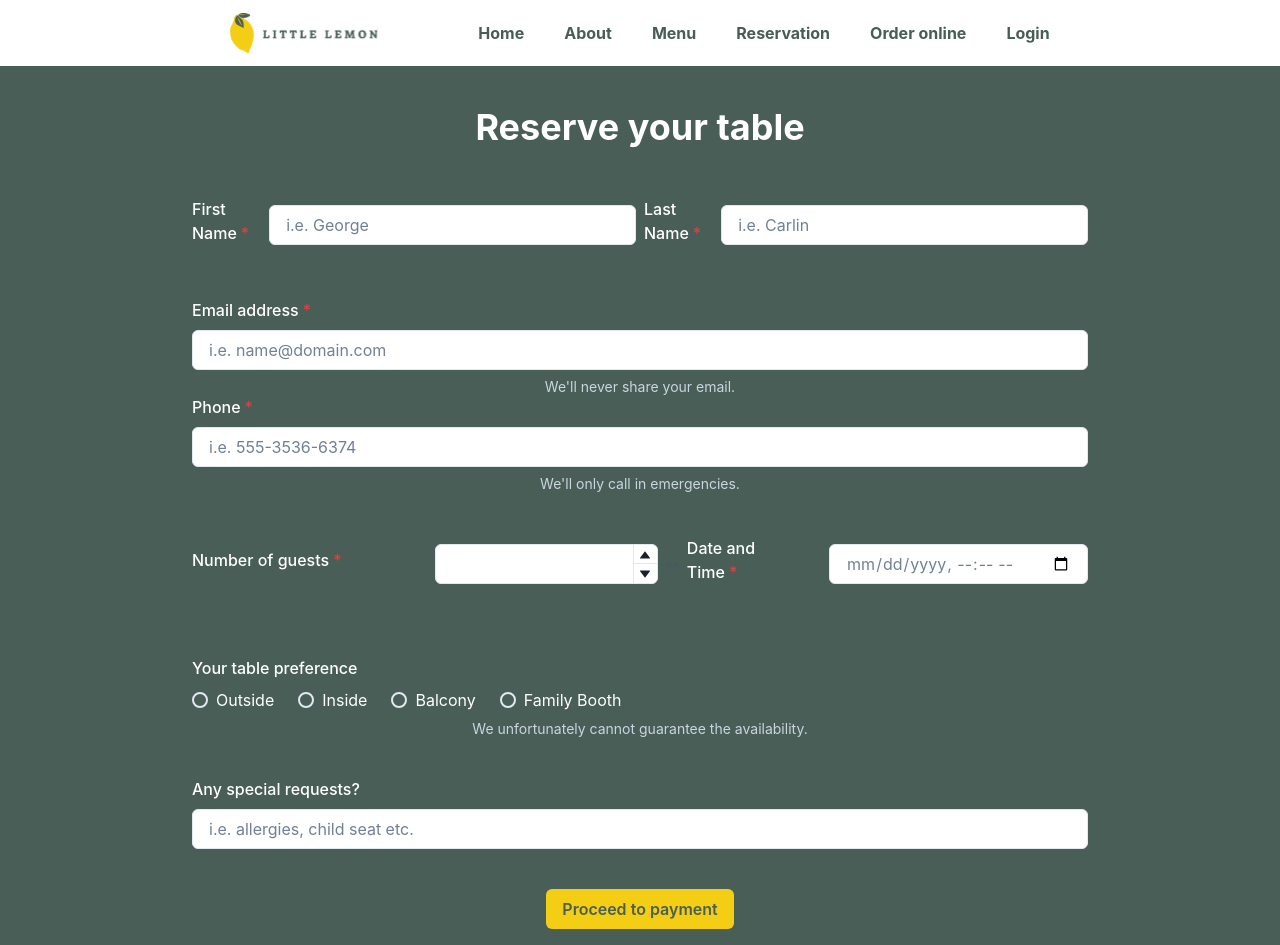
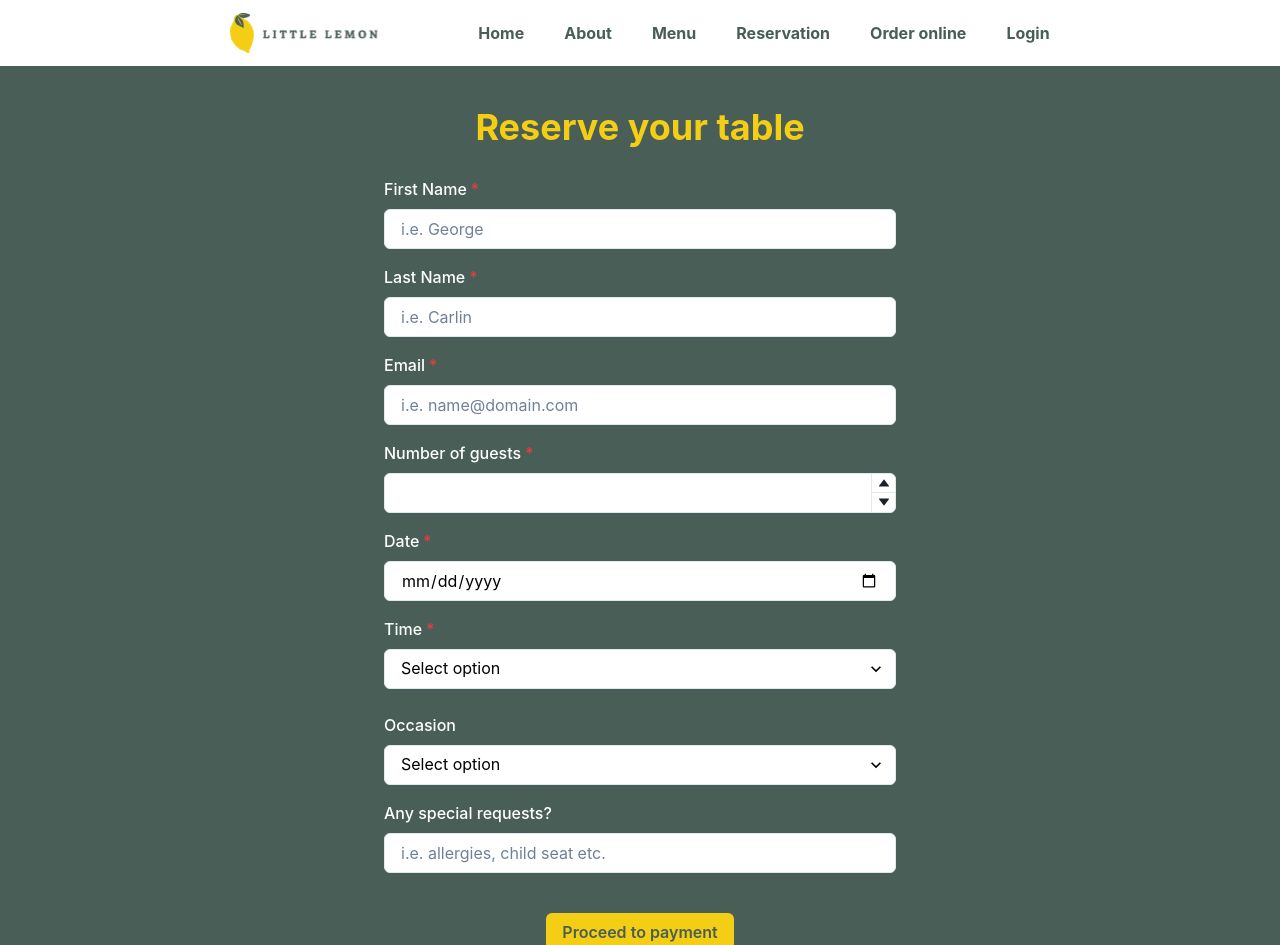
Before and after one commit to mazcoding/littlelemon, a React (Create React App) app: page /reservation in a window 1280 px wide. Shown: the top 945 px of the page. Built offline with nearby package versions, Linux system fonts and the light colour scheme; a web font is replaced by a local one.

Commit message:
form elements have states

```diff
--- a/src/App.js
+++ b/src/App.js
@@ -16,7 +16,7 @@ function App() {
                <div className="content">
                   <Routes>
                      <Route path="/" element={ <HomePage />} />
-                     <Route path="/reservation" element={ <BookingPage />} />
+                     <Route path="/reservation" element={ <BookingPage/>} />
                   </Routes>
                </div>
                </ChakraProvider>
--- a/src/Components/MainComponents/BookingPage.js
+++ b/src/Components/MainComponents/BookingPage.js
@@ -1,5 +1,6 @@
 import React from 'react'
-import {HStack, RadioGroup, Radio, Box,
+import {
+  Box,
   FormControl,
   NumberInput,
   NumberInputField,
@@ -7,82 +8,160 @@ import {HStack, RadioGroup, Radio, Box,
   NumberIncrementStepper,
   NumberDecrementStepper,
   FormLabel,
-  FormErrorMessage,
-  FormHelperText,Input, VStack, Heading, Flex, Button, Spacer,
+  Select,
+  Input,
+  VStack,
+  Heading,
+  Button,
 } from '@chakra-ui/react'
+import { useState } from 'react'
 
 
 function BookingPage() {
+
+  const [fname, setFname] = useState("");
+  const [lname, setLname] = useState("");
+  const [mail, setMail] = useState("");
+  const [time, setTime] = useState("");
+  const [number, setNumber] = useState("");
+  const [date, setDate] = useState("");
+  const [occasion, setOccasion] = useState("");
+  const [request, setRequest] = useState("");
+
+
   return (
 
-  <Box h="100%" bg="#495E57" textColor="white" marginBottom="auto">
-    <VStack marginLeft="15vw" marginRight="15vw">
+  <Box
+    bg="#495E57"
+    textColor="white"
+    h="auto" >
 
-      <Heading textColor="white" marginTop="5vh">
-      Reserve your table
-      </Heading>
+    <VStack
+      marginLeft="30vw"
+      marginRight="30vw"
+      paddingTop="5vh"
+      paddingBottom="5vh" >
 
-      <FormControl paddingTop="5vh" isRequired>
+      <Heading
+        textColor="#F4CE14"
+        >Reserve your table</Heading>
 
-        <HStack gap={2}>
-          <FormLabel textColor="white">First Name</FormLabel>
-          <Input bg="white" type='first name' placeholder="i.e. George"/>
+        <FormControl
+          isRequired
+          paddingTop="2.5vh" >
 
-          <FormLabel textColor="white">Last Name</FormLabel>
-          <Input bg="white" type='last name' placeholder="i.e. Carlin"/>
-        </HStack>
+            <FormLabel>First Name</FormLabel>
+            <Input
+              value={fname}
+              onChange={(e) => setFname(e.target.value)}
+              bg="white"
+              textColor="black"
+              placeholder="i.e. George"/>
 
+            <FormLabel
+              paddingTop="2vh"
+              >Last Name</FormLabel>
+            <Input
+              value={lname}
+              onChange={(e) => setLname(e.target.value)}
+              bg="white"
+              textColor="black"
+              placeholder="i.e. Carlin"/>
 
-          <FormLabel textColor="white" paddingTop="5%">Email address</FormLabel>
-          <Input bg="white" type='email'placeholder="i.e. name@domain.com"/>
-          <FormHelperText textColor="gray.300">We'll never share your email.</FormHelperText>
+            <FormLabel
+              paddingTop="2vh"
+              >Email</FormLabel>
+            <Input
+              value={mail}
+              onChange={(e) => setMail(e.target.value)}
+              bg="white"
+              textColor="black"
+              type='email'
+              placeholder="i.e. name@domain.com"/>
 
-          <FormLabel textColor="white">Phone</FormLabel>
-          <Input bg="white" type='email'placeholder="i.e. 555-3536-6374"/>
-          <FormHelperText textColor="gray.300">We'll only call in emergencies.</FormHelperText>
-
-        <HStack w="100%" paddingTop="5%">
-          <FormLabel w="25%" >Number of guests</FormLabel>
-          <NumberInput w="25%" max={15} min={1}>
-            <NumberInputField bg="white" textColor="gray.500" />
+            <FormLabel
+              paddingTop="2vh"
+              >Number of guests</FormLabel>
+            <NumberInput
+              value={number}
+              onChange={value => setNumber(value)}
+              max={15} min={1}>
+              <NumberInputField bg="white" textColor="black" />
               <NumberInputStepper>
                 <NumberIncrementStepper />
                 <NumberDecrementStepper />
               </NumberInputStepper>
             </NumberInput>
-          <FormHelperText>""</FormHelperText>
 
-          <FormLabel w="auto" textColor="white">Date and Time</FormLabel>
+            <FormLabel
+              paddingTop="2vh"
+              >Date</FormLabel>
             <Input
+              value={date}
+              onChange={(e) => setDate(e.target.value)}
               bg="white"
-            textColor="gray.500"
-            placeholder="Select Date and Time"
-            w="min-content"
-            type="datetime-local"/>
-        </HStack>
+              textColor="black"
+              placeholder="Select Date"
+              type="date"/>
+
+            <FormLabel
+              paddingTop="2vh"
+              as='table'
+              >Time</FormLabel>
+            <Select
+              value={time}
+              onChange={(e) => setTime(e.target.value)}
+              color='black'
+              bg="white"
+              placeholder='Select option'>
+                <option value="17:00">17:00</option>
+                <option value="18:00">18:00</option>
+                <option value="19:00">19:00</option>
+                <option value="20:00">20:00</option>
+                <option value="21:00">21:00</option>
+                <option value="22:00">22:00</option>
+            </Select>
+
         </FormControl>
+
+      <FormControl>
+          <FormLabel
+              paddingTop="2vh"
+              as='table'
+              >Occasion</FormLabel>
+            <Select
+              value={occasion}
+              onChange={(e) => setOccasion(e.target.value)}
+              color='black'
+              bg="white"
+              placeholder='Select option'>
+                <option value="Anniversary">Anniversary</option>
+                <option value="Birthday">Birthday</option>
+            </Select>
+
+      </FormControl>
+
+      <FormControl paddingBottom="4vh">
+        <FormLabel
+          paddingTop="1vh"
+          >Any special requests?</FormLabel>
+        <Input
+          value={request}
+          onChange={(e) => setRequest(e.target.value)}
+          bg="white"
+          textColor="black"
+          type='text'
+          placeholder="i.e. allergies, child seat etc."/>
+      </FormControl>
+
+      <Button
+        type="submit"
+        bg="#F4CE14"
+        w="max-content"
+        textColor="#495E57"
+        >Proceed to payment</Button>
+
     </VStack>
-
-        <VStack gap={10}marginTop="5%" marginLeft="15vw" marginRight="15vw" paddingBottom="4.9%" marginBottom="0.1%">
-         <FormControl>
-         <FormLabel as='table' textColor="white" p>Your table preference</FormLabel>
-        <RadioGroup  colorScheme="white">
-          <HStack spacing='24px' textColor="white">
-            <Radio value='Outside' >Outside</Radio>
-            <Radio value='Inside'>Inside</Radio>
-            <Radio value='Balcony'>Balcony</Radio>
-            <Radio value="booth">Family Booth</Radio>
-          </HStack>
-          <FormHelperText textColor="gray.300">We unfortunately cannot guarantee the availability.</FormHelperText>
-        </RadioGroup>
-         </FormControl>
-          <FormControl>
-            <FormLabel textColor="white">Any special requests?</FormLabel>
-            <Input bg="white" type='email'placeholder="i.e. allergies, child seat etc."/>
-          </FormControl>
-            <Button bg="#F4CE14" w="max-content" textColor="#495E57" >Proceed to payment</Button>
-       </VStack>
-
   </Box>
   )
 }
--- a/src/Components/MainComponents/Footer.js
+++ b/src/Components/MainComponents/Footer.js
@@ -8,8 +8,8 @@ import Socials from '../Pages/Socials'
 function Footer() {
   return (
     <footer>
-      <Flex height="auto" bg="#495E57" width="100vw" paddingLeft="10%"  paddingRight="10%" justify="center" gap="10%" paddingBottom="5%" paddingTop="5%">
-        <Box boxSize="7vh">
+      <Flex borderTop="solid" borderColor="white" height="auto" bg="#495E57" width="100vw" paddingLeft="7.5%"  paddingRight="7.5%" justify="center" gap="20%" paddingBottom="2.5%" paddingTop="2.5%">
+        <Box boxSize="4.5%">
           <Image src={logo} alt="Logo"/>
         </Box>
         <NavigationBottom/>
--- a/src/Components/MainComponents/Header.js
+++ b/src/Components/MainComponents/Header.js
@@ -11,9 +11,9 @@ function Header() {
   }
   return (
     <header>
-      <HStack  spacing={100} align="center" justify="center" minWidth="fit-content" maxWidth="100%" margin={"1%"}>
-          <Box onClick={handldeLogo}>
-            <Image  src={logo}  alt="The logo of little lemon" />
+      <HStack spacing={100} align="center" justify="center" minWidth="fit-content" maxWidth="100%" margin={"1%"}>
+          <Box >
+            <Image onClick={handldeLogo}  src={logo}  alt="The logo of little lemon" />
           </Box>
           <Navigation/>
       </HStack>
--- a/src/Components/Pages/Contact.js
+++ b/src/Components/Pages/Contact.js
@@ -6,7 +6,7 @@ import { FaLocationArrow, FaPhone, FaEnvelope } from 'react-icons/fa'
 function Contact() {
   return (
     <Box>
-     <Flex fontWeight="bold" textColor="white" flexDirection="column"  gap={5}>
+     <Flex fontSize={13} textColor="white" flexDirection="column"  gap={5}>
             <HStack gap={2} align="baseline">
                 <FaLocationArrow color="#F4CE14"/>
                 <Text textAlign="left">2727 Farland Street<br/>60636 Chicago IL</Text>
@@ -17,7 +17,7 @@ function Contact() {
             </HStack>
             <HStack gap={2}>
                 <FaEnvelope color="#F4CE14"/>
-                <Text>info@littlelemon.com</Text>
+                <a href="mailto:info@littlelemon.com">info@littlelemon.com</a>
             </HStack>
 
     </Flex>
--- a/src/Components/Pages/NavigationBottom.js
+++ b/src/Components/Pages/NavigationBottom.js
@@ -4,7 +4,7 @@ import { Box, Flex } from '@chakra-ui/react'
 function NavigationBottom() {
     return (
         <Box>
-            <Flex align="start" fontWeight="bold" textColor="white" flexDirection="column"  gap={1}>
+            <Flex fontSize="13" align="start" textColor="white" flexDirection="column"  gap={1}>
                   <a href="/">Home</a>
                   <a href="/about">About</a>
                   <a href="/menu">Menu</a>
--- a/src/Components/Pages/TesteTemplate.js
+++ b/src/Components/Pages/TesteTemplate.js
@@ -6,7 +6,7 @@ function TesteTemplate({testemonial}) {
 
 
   return (
-    <Flex wrap="wrap"  width="100%"  paddingLeft="15%"  paddingRight="15%" justify={"center"}>
+    <Flex wrap="wrap"  width="100%"  paddingLeft="10vw"  paddingRight="10vw" justify={"center"}>
       {testemonial.map((testemonial) => (
         <Card margin={3}
         key={testemonial.id}
```
Also changed, not shown: src/Components/Pages/Socials.js (+4 -4 lines). Lines whose indentation alone changed are shown as unchanged.
